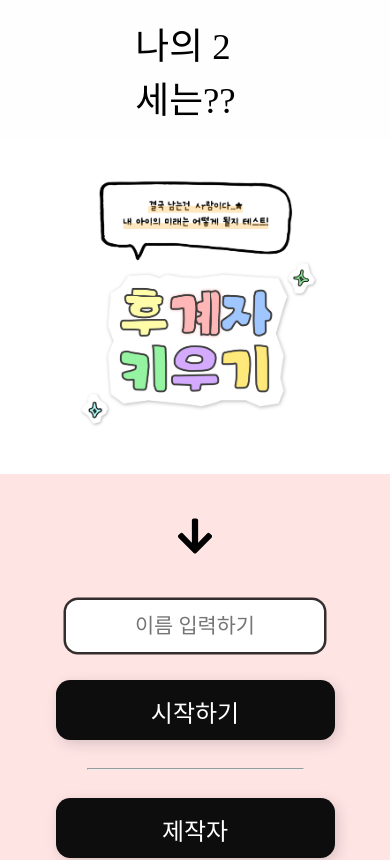
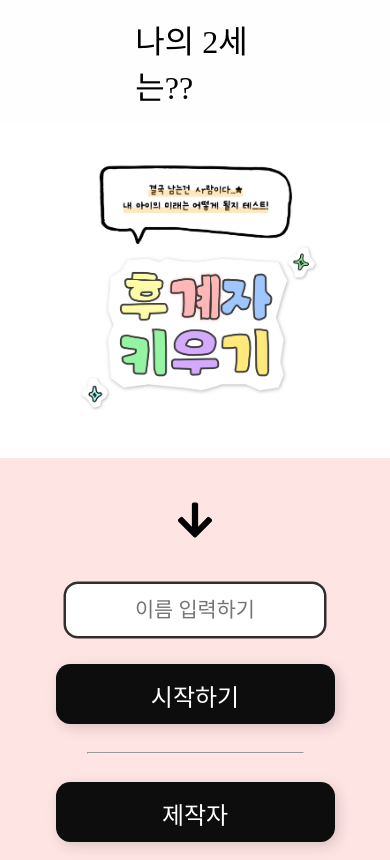
Before and after one commit to ds5105119/Skrr, a Next.js app: page / in a window 390 px wide. Shown: the top 860 px of the page. Built offline with nearby package versions, Linux system fonts and the light colour scheme; a web font is replaced by a local one.

Commit message:
change one thing final

```diff
--- a/src/app/page.module.css
+++ b/src/app/page.module.css
@@ -171,4 +171,8 @@
             transition: all 300ms ease;
         }
     }
+
+    .headertext {
+        font-size: 2rem;
+    }
 }
```
